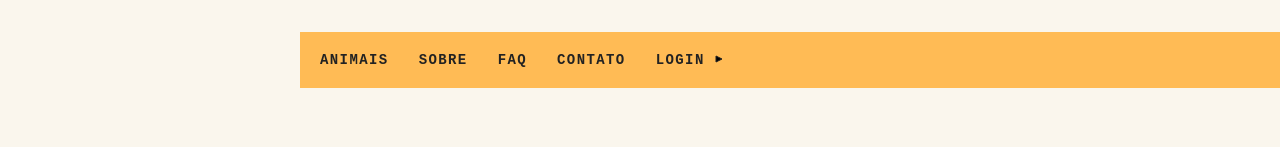
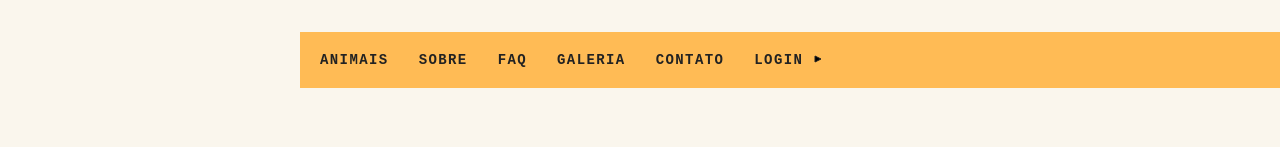
Before and after one commit to williamtorres-dev/animais-fantasticos, a website built with webpack: page index.html in a window 1280 px wide. Shown: the top 147 px of the page. Built offline with nearby package versions, Linux system fonts and the light colour scheme; no server answers.

Commit message:
adicionado a galeria no menu

```diff
--- a/index.html
+++ b/index.html
@@ -27,6 +27,7 @@
           </ul>
         </li>
         <li><a href="#faq">Faq</a></li>
+        <li><a href="#galeria">Galeria</a></li>
         <li><a href="#contato">Contato</a></li>
         <li><a data-modal="abrir" href="login.html">Login <span class="arrow-black"></span></a></li>
       </ul>
@@ -163,7 +164,7 @@
       </dl>
     </section>
 
-    <section class="grid-section galeria" data-anime="scroll">
+    <section class="grid-section galeria" id="galeria" data-anime="scroll">
       <h1 class="titulo">Galeria</h1>
       <ul class="custom-controls">
         <li><img src="img/slide/foto1-thumb.jpg" alt=""></li>
```
